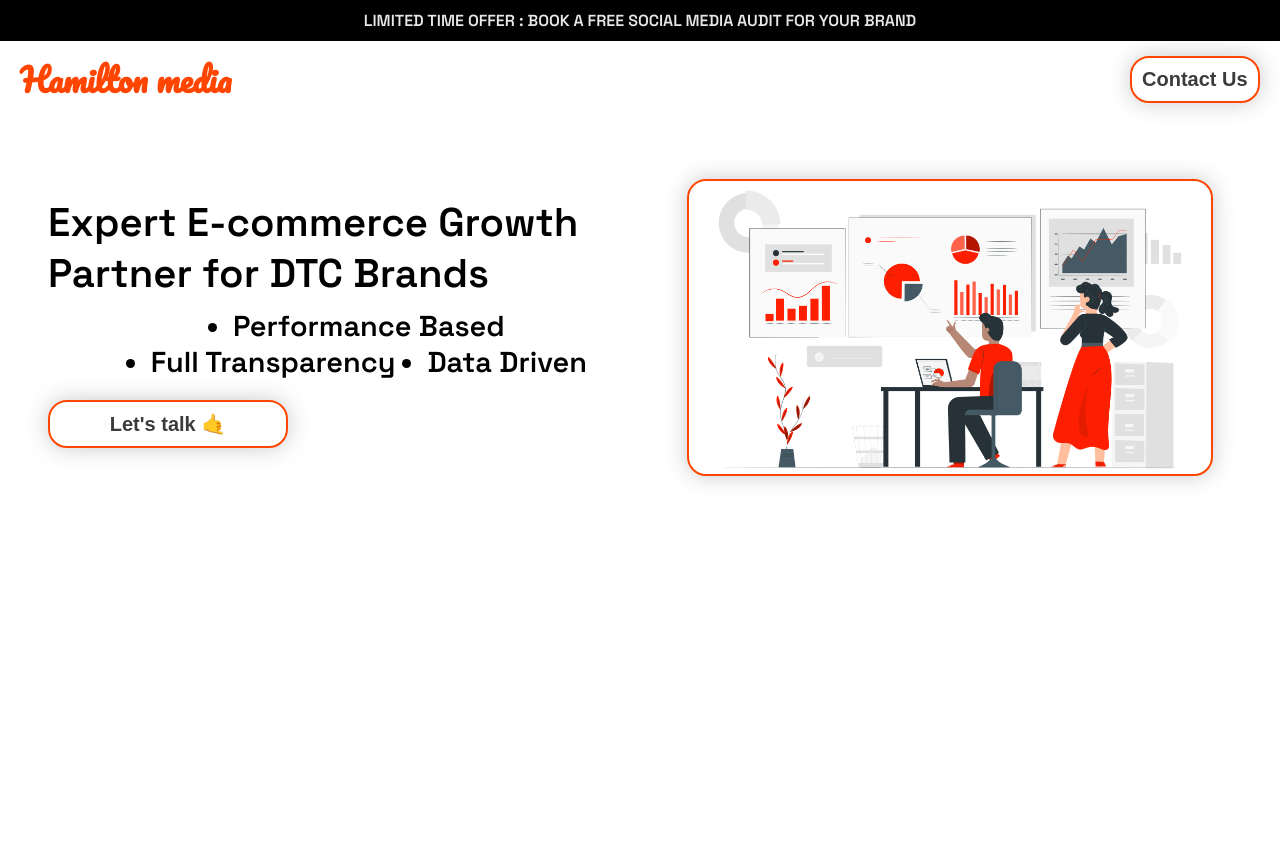
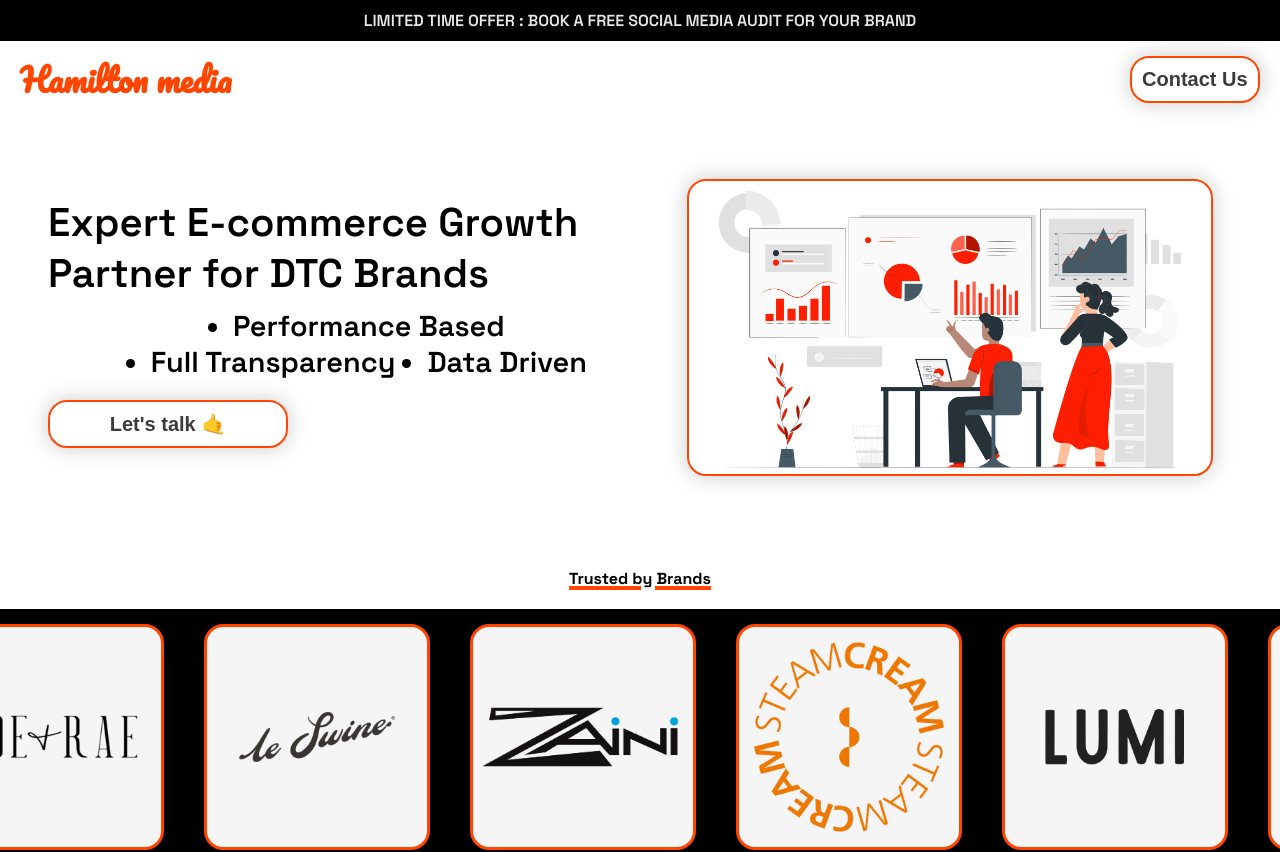
Before and after one commit to sidharthmahala/designHype, a React (Create React App) app: page / in a window 1280 px wide. Shown: the top 852 px of the page. Before the commit the page ends 800 px from the top, so only its background shows below. Built offline with nearby package versions, Linux system fonts and the light colour scheme.

Commit message:
desktop-only

```diff
--- a/src/App.js
+++ b/src/App.js
@@ -1,14 +1,14 @@
 import './App.css';
 import Navbar from './components/Navbar';
 import Topbar from './components/Topbar';
- import Hero from './components/Hero';
-// import Services from './components/Services';
-// import StepsMain from './StepsMain';
-// import Ratings from './components/Ratings';
-// import Partners from './components/Partners';
-// import Founder from './components/Founder';
-// import Form from './components/Form';
-// import Footer from './components/Footer';
+import Hero from './components/Hero';
+import Services from './components/Services';
+import StepsMain from './StepsMain';
+import Ratings from './components/Ratings';
+import Partners from './components/Partners';
+import Founder from './components/Founder';
+import Form from './components/Form';
+import Footer from './components/Footer';
 
 
 function App() {
@@ -18,13 +18,13 @@
       <Topbar />
       <Navbar />
       <Hero />
-      {/*<Ratings />
+      <Ratings />
       <Services />
       <StepsMain />
       <Partners />
       <Founder />
       <Form />
-      <Footer /> */}
+      <Footer />
     </div>
   );
 }
```
